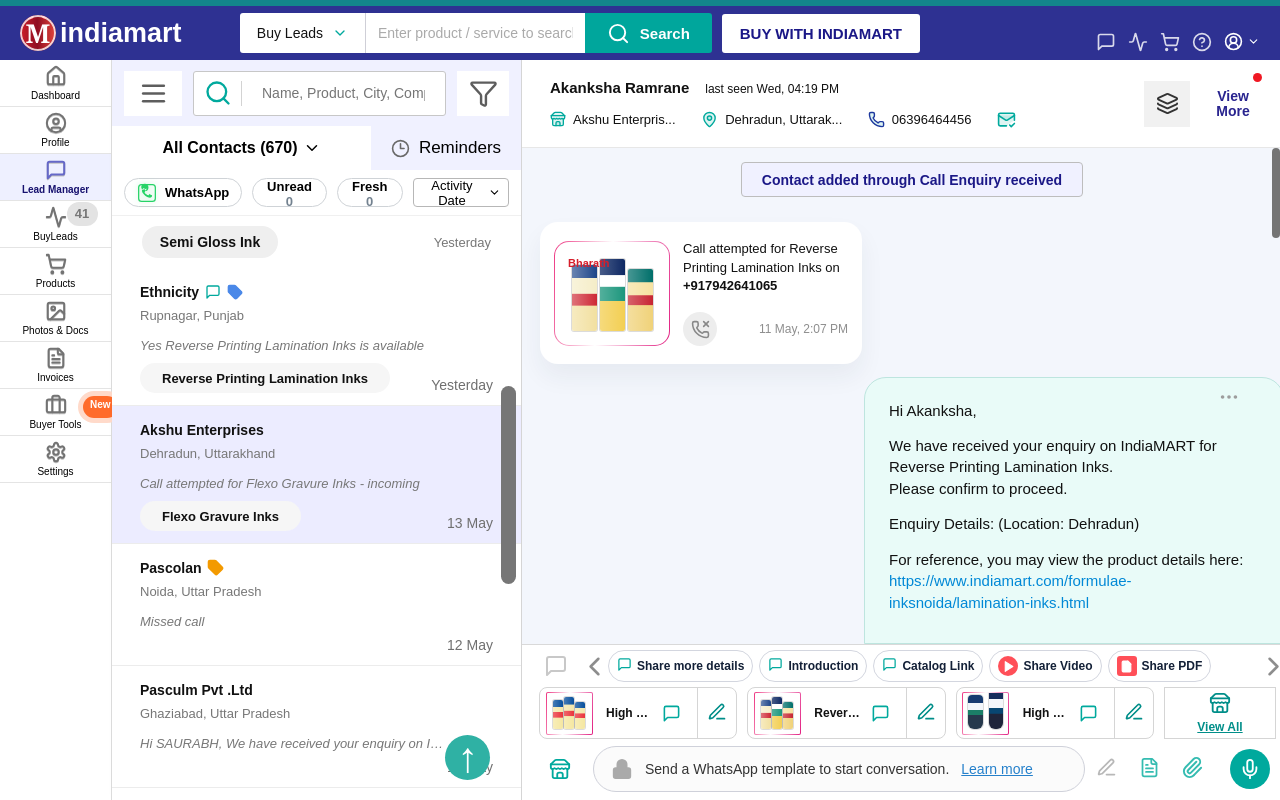
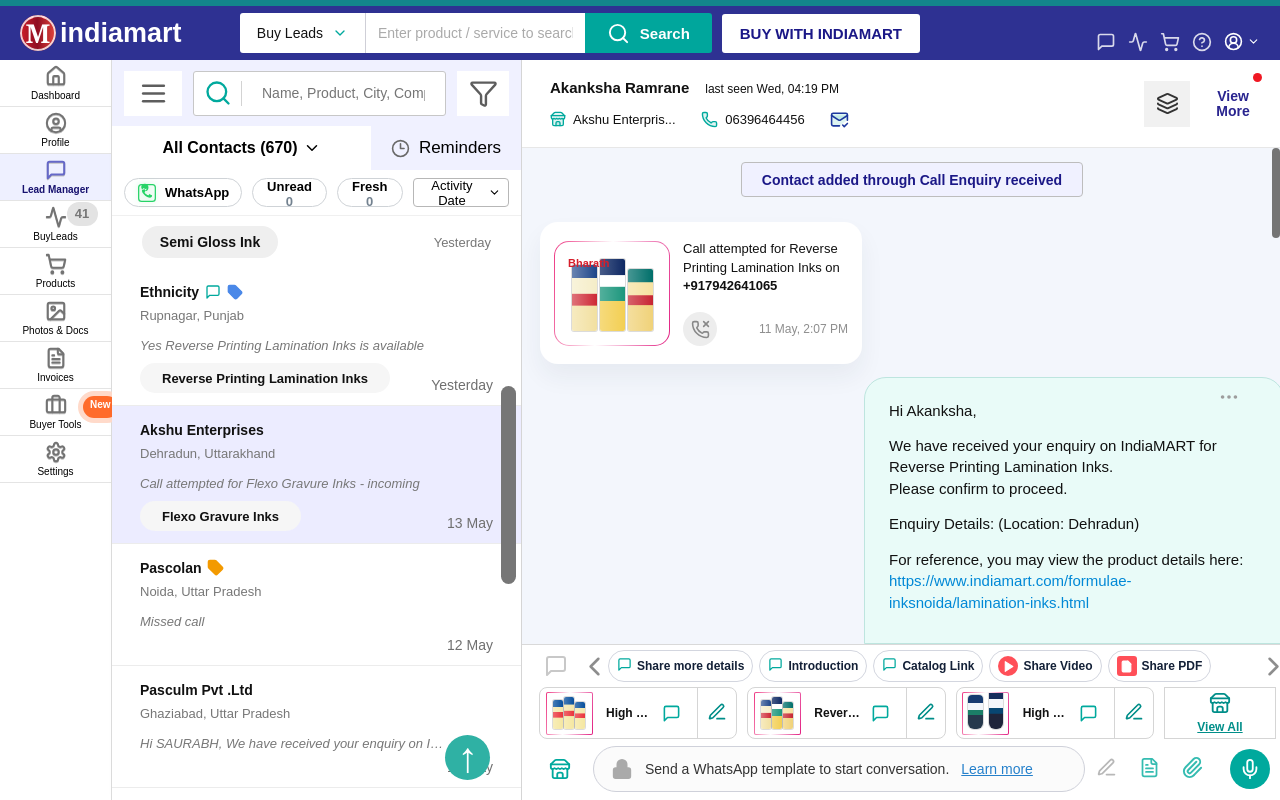
Before and after one commit to karkau123/Indiamart-Lead-Manager, a React (Vite) app: page / in a window 1280 px wide. Built offline with nearby package versions, Linux system fonts and the light colour scheme.

Commit message:
Remove location display from profile header

```diff
--- a/src/App.jsx
+++ b/src/App.jsx
@@ -252,7 +252,6 @@ function Conversation() {
           </div>
           <div className="lead-meta">
             <span><Store size={16} /> Akshu Enterpris...</span>
-            <span><MapPin size={17} /> Dehradun, Uttarak...</span>
             <span><Phone size={17} /> 06396464456</span>
             <span><MailCheck size={19} /></span>
           </div>
```
